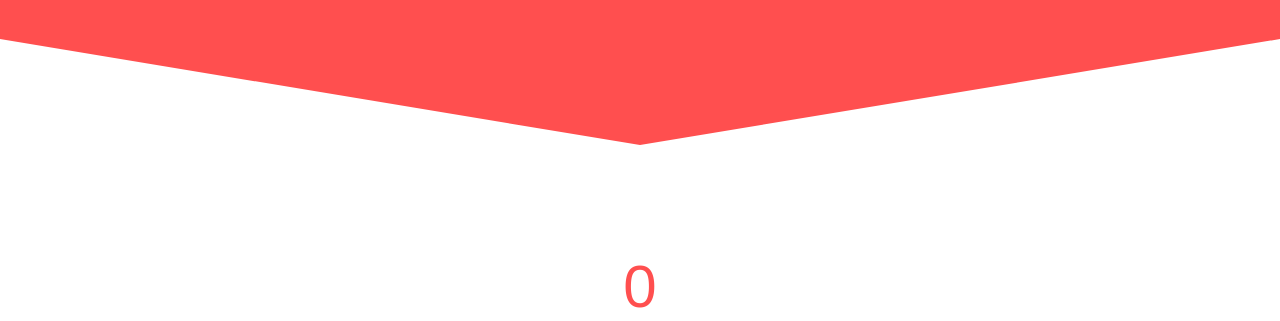
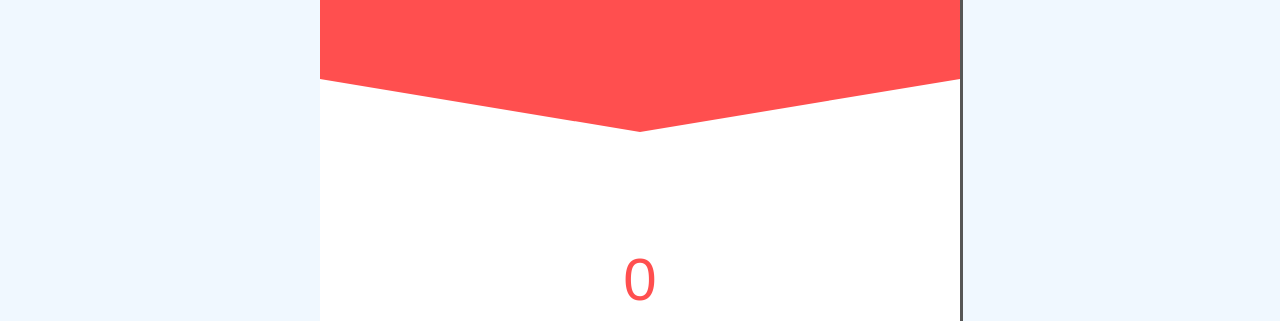
Before and after one commit to adamcfro/temp-converter, a plain HTML site: page index.html in a window 1280 px wide. Shown: the part 281-602 px from the top of the page. Drawn offline with Linux system fonts and the light colour scheme.

Commit message:
style(sizing): change container to card on larger resize

```diff
--- a/style.css
+++ b/style.css
@@ -2,16 +2,34 @@
   --twidth: calc(100svw / 6);
   --theight: calc(var(--twidth) * 3);
   --red: #FF4F4F;
+  --blue: #F0F8FF;
+  --white: #FFFFFF;
+  --gray: #565656;
 }
 
 @media screen and (min-width: 800px) {
   :root {
-    --twidth: calc(50svw / 6);
+    --twidth: calc(50svw / 12);
     --theight: calc(var(--twidth) * 6);
   }
 
-  triangle {
-    border-left: var(--height) solid transparent;
+  body {
+    background-color: var(--blue);
+    display: flex;
+    justify-content: center;
+
+  }
+
+  .container {
+    box-shadow: 3px 3px var(--gray);
+    background-color: var(--white);
+    position: fixed;
+    top: 50%;
+    transform: translateY(-50%);
+  }
+
+  .triangle {
+    border-left: var(--theight) solid transparent;
     border-right: var(--theight) solid transparent;
     border-top: var(--twidth) solid var(--red);
   }
@@ -19,11 +37,11 @@
 
 @media screen and (orientation: landscape) {
   :root {
-      --twidth: calc(50svw / 6);
+      --twidth: calc(50svw / 12);
       --theight: calc(var(--twidth) * 6);
   }
 
-  triangle {
+  .triangle {
     border-left: var(--height) solid transparent;
     border-right: var(--theight) solid transparent;
     border-top: var(--twidth) solid var(--red);
@@ -33,10 +51,10 @@
 body {
   padding: 0;
   margin: 0;
-  height: 100svh;
   font-family: 'Roboto', sans-serif;
   font-family: 'Open Sans', sans-serif;
   font-family: 'Inter', sans-serif;
+  display: flex;
 }
 
 h1 {
@@ -57,16 +75,16 @@ input:focus {
 }
 
 #fahrenheit {
-  color: white;
+  color: var(--white);
   background-color: transparent;
 }
 
 #fahrenheit::placeholder {
-  color: white;
+  color: var(--white);
 }
 
 #celsius {
-  padding-top: .8em;
+  padding-top: 1em;
   background-color: transparent;
 }
 
@@ -76,12 +94,16 @@ input:focus {
   color: var(--red);
 }
 
+.container {
+  height: 90svh;
+}
+
 .top {
   display: flex;
   flex-direction: column;
   align-items: center;
   justify-content: center;
-  color: white;
+  color: var(--white);
   background-color: var(--red);
   height: 40svh;
 }
```
